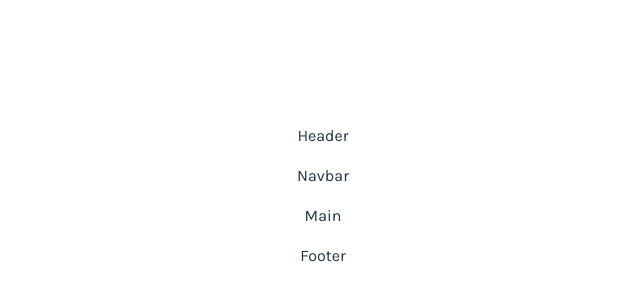
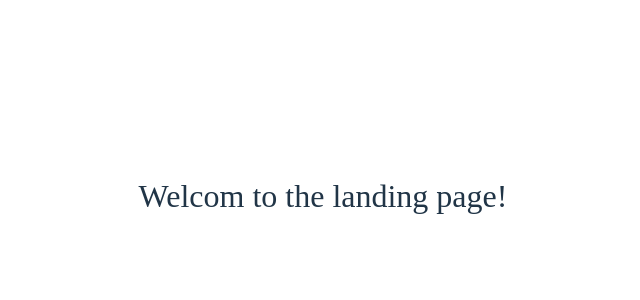
Before and after one commit to JoseBarr777/coursera-capstone, a React (Vite) app: page / in a window 1280 px wide. Shown: the part 204-504 px from the top of the page, without its empty margins (317-957 px from the left). Built offline with nearby package versions, Linux system fonts and the light colour scheme; a web font is replaced by a local one.

Commit message:
Added basic routing.

```diff
--- a/src/App.jsx
+++ b/src/App.jsx
@@ -1,19 +1,14 @@
 import './styles/App.css';
-import Header from './components/Header';
-import Nav from './components/Nav';
-import Main from './components/Main';
-import Footer from './components/Footer';
+import { Routes, Route } from 'react-router';
+import LandingPage from './components/LandingPage';
 
 function App() {
-
   return (
-    <>
-      <Header/>
-      <Nav/>
-      <Main/>
-      <Footer/>
-    </>
-  )
+    <Routes>
+      <Route path="/" element={<LandingPage />} />
+      {/* Add more routes here as needed */}
+    </Routes>
+  );
 }
 
-export default App
+export default App;
--- /dev/null
+++ b/src/components/LandingPage.jsx
@@ -0,0 +1,5 @@
+const LandingPage = () => {
+    return(<h1>Welcom to the landing page!</h1>);
+};
+
+export default LandingPage;
--- a/src/main.jsx
+++ b/src/main.jsx
@@ -2,9 +2,12 @@ import { StrictMode } from 'react'
 import { createRoot } from 'react-dom/client'
 import './styles/index.css'
 import App from './App.jsx'
+import { BrowserRouter } from 'react-router'
 
 createRoot(document.getElementById('root')).render(
   <StrictMode>
-    <App />
+    <BrowserRouter>
+      <App />
+    </BrowserRouter>
   </StrictMode>,
 )
```
Also changed, not shown: 1 other file (tests, documents, lock files or other folders).
